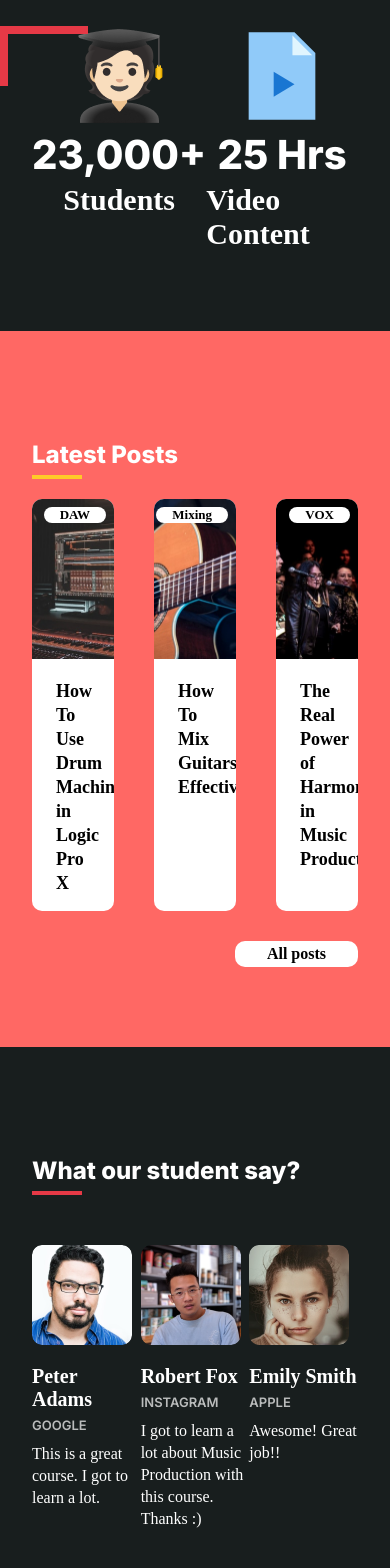
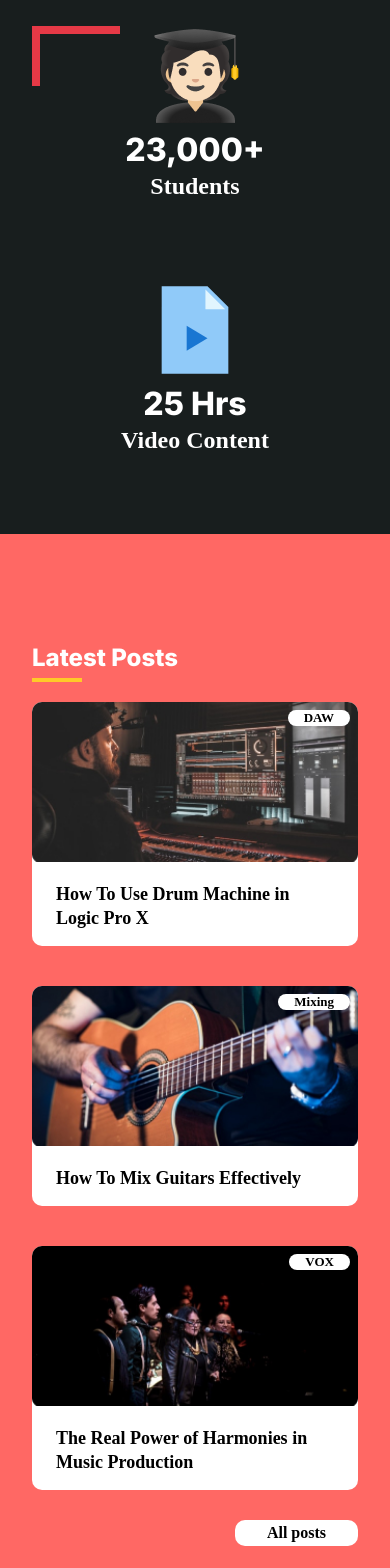
Before and after one commit to PersusPrince070/ResponsiveWeb-FigmaDesign, a React (Vite) app in the folder front-end/: page / in a window 390 px wide. Shown: the part 1500-3068 px from the top of the page. Built offline with nearby package versions, Linux system fonts and the light colour scheme.

Commit message:
complete responsive

```diff
--- a/front-end/src/components/Blog/Blog.css
+++ b/front-end/src/components/Blog/Blog.css
@@ -61,3 +61,27 @@
   background: #fff;
   margin-top: 30px;
 }
+
+/* Tablet version */
+
+@media (max-width: 1040px) {
+  #blog .content-container {
+    grid-template-columns: 1fr 1fr;
+  }
+
+  #blog .post:nth-child(3) {
+    grid-column: 1/3;
+  }
+}
+
+/* Smartphone version */
+
+@media (max-width: 720px) {
+  #blog .content-container {
+    grid-template-columns: 1fr;
+  }
+
+  #blog .post:nth-child(3) {
+    grid-column: 1/2;
+  }
+}
--- a/front-end/src/components/Footer/Footer.css
+++ b/front-end/src/components/Footer/Footer.css
@@ -50,3 +50,29 @@ footer .links ul li {
   font-weight: 400;
   margin: 8px 16px;
 }
+
+footer .copyright.mobile {
+  display: none;
+}
+
+/* Smartphone version */
+
+@media (max-width: 720px) {
+  footer .content-container {
+    flex-direction: column;
+    gap: 40px;
+  }
+
+  footer .copyright {
+    display: none;
+  }
+
+  footer .copyright.mobile {
+    display: block;
+    margin-top: 16px;
+  }
+
+  footer .social-icons {
+    margin-bottom: 0;
+  }
+}
--- a/front-end/src/components/Footer/Footer.jsx
+++ b/front-end/src/components/Footer/Footer.jsx
@@ -52,6 +52,10 @@ const Footer = () => {
               </li>
             </ul>
           </div>
+
+          <div className="copyright mobile">
+            This website is designed by GTCoding Ⓒ 2022
+          </div>
         </div>
       </div>
     </footer>
--- a/front-end/src/components/Info/Info.css
+++ b/front-end/src/components/Info/Info.css
@@ -26,3 +26,28 @@
   left: 0;
   top: 0;
 }
+
+/* Smartphone version */
+
+@media (max-width: 720px) {
+  #info .content-container {
+    flex-direction: column;
+    gap: 80px;
+  }
+
+  #info .content-container img {
+    height: 100px;
+  }
+
+  #info .info-content .amount {
+    font-size: 32px;
+  }
+
+  #info .info-content .type {
+    font-size: 24px;
+  }
+
+  #info .bg-element-2 {
+    left: 32px;
+  }
+}
--- a/front-end/src/components/Testimonials/Testimonials.css
+++ b/front-end/src/components/Testimonials/Testimonials.css
@@ -34,3 +34,34 @@
   line-height: 22px;
   margin-top: 4px;
 }
+
+/* Tablet version */
+
+@media (max-width: 1040px) {
+  #testimonials .content-container {
+    flex-direction: column;
+    gap: 50px;
+    margin-left: 20px;
+    margin-top: 50px;
+  }
+
+  #testimonials .testimonial {
+    display: flex;
+    gap: 28px;
+    width: 100%;
+  }
+}
+
+/* Smartphone version */
+
+@media (max-width: 720px) {
+  #testimonials .testimonial {
+    flex-direction: column;
+    align-items: center;
+    gap: 16px;
+  }
+
+  #testimonials .testimonial .reviewer-details {
+    text-align: center;
+  }
+}
```
